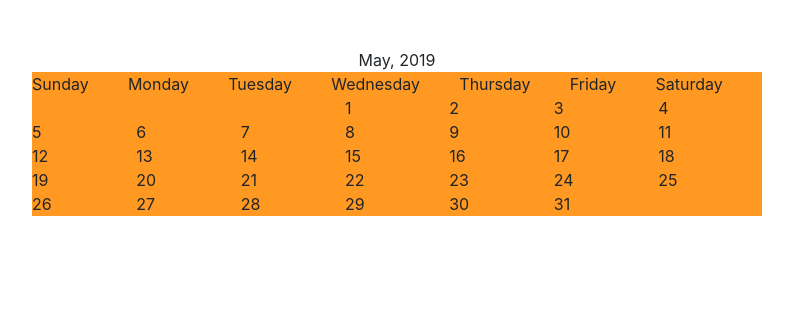
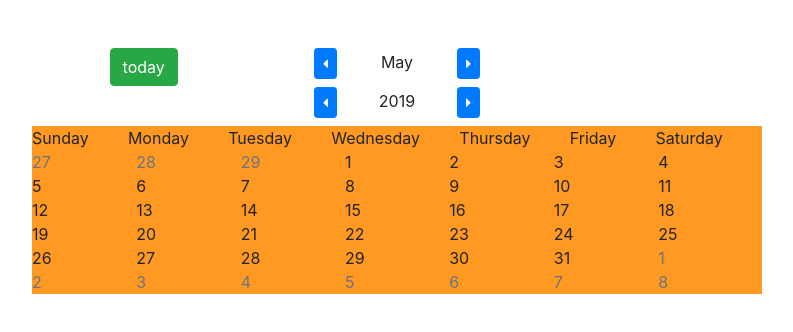
Before and after one commit to wall-e-08/v-calendar-event, a Vue app: page / in a window 1280 px wide. Shown: the top 332 px of the page, without its empty margins (243-1036 px from the left). Built offline with nearby package versions, Linux system fonts and the light colour scheme.

Commit message:
prepended & appended dates

```diff
--- a/package.json
+++ b/package.json
@@ -15,6 +15,7 @@
     "vue": "^2.6.10"
   },
   "devDependencies": {
+    "@fortawesome/fontawesome-free": "^5.8.1",
     "autoprefixer": "^7.1.2",
     "babel-core": "^6.22.1",
     "babel-helper-vue-jsx-merge-props": "^2.0.3",
--- a/src/components/Calendar.vue
+++ b/src/components/Calendar.vue
@@ -3,14 +3,34 @@
     <div class="container mt-5">
       <div class="row">
         <div class="col-md-8 offset-2">
-          <div class="text-center">{{ month_str +", " + current_year }}</div>
-          <div class="calendar-container">
+          <div class="row text-center">
+            <div class="col-md-4">
+              <button class="btn btn-success" v-on:click="go_today">today</button>
+            </div>
+            <div class="col-md-4">
+              <div class="month-nav">
+                <button class="btn btn-primary btn-sm" v-on:click="prev_month"><i class="fas fa-caret-left"></i></button>
+                <span class="d-inline-block" style=width:120px>{{ month_str }}</span>
+                <button class="btn btn-primary btn-sm" v-on:click="next_month"><i class="fas fa-caret-right"></i></button>
+              </div>
+              <div class="year-nav mt-2">
+                <button class="btn btn-primary btn-sm" v-on:click="prev_year"><i class="fas fa-caret-left"></i></button>
+                <span class="d-inline-block" style=width:120px>{{ current_year }}</span>
+                <button class="btn btn-primary btn-sm" v-on:click="next_year"><i class="fas fa-caret-right"></i></button>
+              </div>
+            </div>
+            <div class="col-md-4">
+              <!-- <button class="btn btn-success">zz</button> -->
+            </div>
+          </div>
+          <div class="calendar-container mt-2">
             <div class="display-grid grid-col-7 day-container">
               <div v-bind:key="key" v-for="(wk, key) in week_day">{{ wk }}</div>
             </div>
             <div class="display-grid grid-col-7">
-              <div v-bind:key="'m-'+key" v-for="(d, key) in month_starts_at"></div>
+              <div class="text-secondary" v-bind:key="'m-'+key" v-for="(d, key) in prev_month_end_days">{{ d }}</div>
               <div v-bind:key="key" v-for="(d, key) in month_total_days">{{ d }}</div>
+              <div class="text-secondary" v-bind:key="'nm'+key" v-for="(d, key) in next_month_start_days">{{ d }}</div>
             </div>
           </div>
         </div>
@@ -58,10 +78,7 @@ export default {
     return {
       period_count: 8,
       break_after: 4,
-      month_starts_at: 0, //Sunday
       current_date: new Date(),
-      current_month: 0, //January
-      current_year: 1900,
     };
   },
   computed: {
@@ -72,15 +89,63 @@ export default {
       let _t = this;
       let d = new Date(_t.current_year, _t.current_month + 1, 0);
       return d.getDate();
+    },
+    current_month: function () {
+      return this.current_date.getMonth();
+    },
+    current_year: function () {
+      return this.current_date.getFullYear();
+    },
+    month_starts_at: function () {
+      let _t = this;
+      let d = new Date(`${_t.current_year}-${_t.current_month+1}-01`); //vue.warn
+      return d.getDay();
+    },
+    next_month_start_days: function () {
+      let _t = this;
+      let last_day_of_current_month = new Date(_t.current_year, _t.current_month, _t.month_total_days);
+      let month_weeks = Math.ceil((_t.month_total_days + _t.month_starts_at)/7);
+
+      if (month_weeks === 6)
+        return 7 - last_day_of_current_month.getDay() - 1;
+      else if (month_weeks === 5)
+        return 14 - last_day_of_current_month.getDay() - 1; //extended 7 days + remaining weekdays (negative is for getDay index)
+      else if (month_weeks === 4)
+        return 14;  // plain 14, if 4 weeks
+    },
+    prev_month_end_days: function () {
+      let _t = this;
+      let prev_month_total_days = new Date(_t.current_year, _t.current_month, 0).getDate();
+      let prev_month_last_days = [];
+
+      for (let i = prev_month_total_days - _t.month_starts_at; i < prev_month_total_days; i++) {
+        prev_month_last_days.push(i);
+      }
+      // console.log(`Starts: ${_t.month_starts_at}; prev: ${prev_month_last_days}`)
+      return prev_month_last_days;
     }
   },
-  created: function () {
-    let _t = this;
-    _t.current_month = _t.current_date.getMonth();
-    _t.current_year = _t.current_date.getFullYear();
-    let d = new Date(`${_t.current_year}-${_t.current_month+1}-01`); //vue.warn
-    _t.month_starts_at = d.getDay();
-  }
+  methods: {
+    prev_month: function () {
+      let _t = this;
+      _t.current_date = new Date(_t.current_year, _t.current_month - 1, 1);
+    },
+    next_month: function () {
+      let _t = this;
+      _t.current_date = new Date(_t.current_year, _t.current_month + 1, 1);
+    },
+    prev_year: function () {
+      let _t = this;
+      _t.current_date = new Date(_t.current_year - 1, _t.current_month, 1);
+    },
+    next_year: function () {
+      let _t = this;
+      _t.current_date = new Date(_t.current_year + 1, _t.current_month, 1);
+    },
+    go_today: function () {
+      this.current_date = new Date();
+    },
+  },
 };
 </script>
 
--- a/src/main.js
+++ b/src/main.js
@@ -5,6 +5,7 @@ import App from './App'
 
 import 'bootstrap/dist/css/bootstrap.css'
 import 'bootstrap-vue/dist/bootstrap-vue.css'
+import '@fortawesome/fontawesome-free/css/all.css'
 
 Vue.config.productionTip = false
 
```
